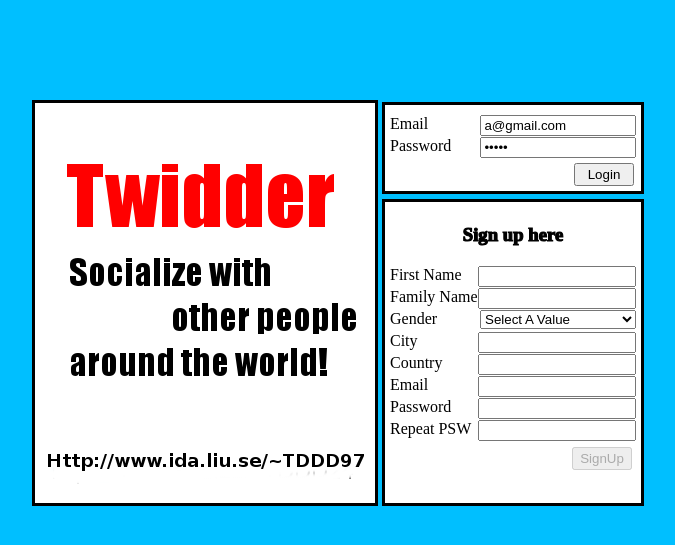
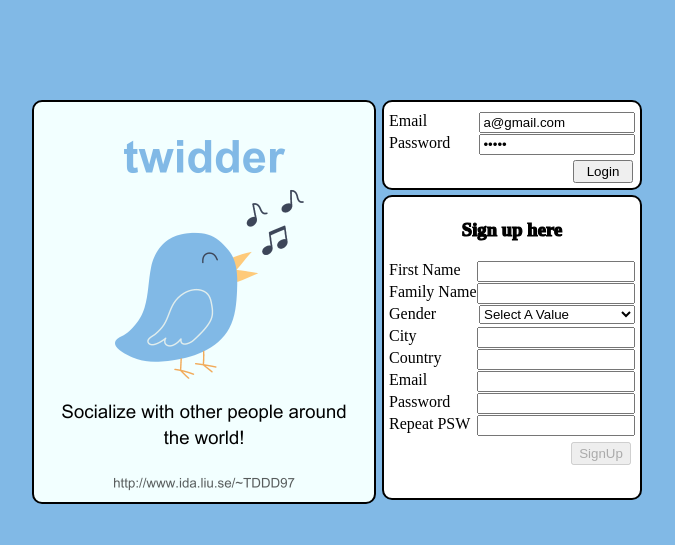
Before and after one commit to ayega233/Twidder_Final, a Flask app: page / in a window 1280 px wide. Shown: the top 545 px of the page, without its empty margins (308-983 px from the left). Run offline with Flask 3, Linux system fonts and the light colour scheme.

Commit message:
Updated styles and logo

```diff
--- a/static/styles/client.css
+++ b/static/styles/client.css
@@ -1,11 +1,11 @@
 body {
-  background-color: deepskyblue;
+  background-color: #81b9e6;
 }
 
 #welcome-view {
   width: 600px;
   height: 400px;
-  background-color: deepskyblue;
+  background-color: #81b9e6;
   margin: auto;
 }
 
@@ -13,7 +13,8 @@ body {
   width: 340px;
   height: 400px;
   background-image: url("../images/wimage.png");
-  border: solid;
+  border: 2px solid black;
+  border-radius: 10px;
 }
 
 #right-top {
@@ -22,7 +23,8 @@ body {
   margin-left: 350px;
   margin-top: -404px;
   background-color: white;
-  border: solid;
+  border: 2px solid black;
+  border-radius: 10px;
   padding: 3px;
 
 }
@@ -33,7 +35,8 @@ body {
   background-color: white;
   width: 250px;
   height: 295px;
-  border: solid;
+  border: 2px solid black;
+  border-radius: 10px;
   padding: 3px;
 }
 
@@ -73,7 +76,7 @@ form div {
 }
 
 .userProfile{
-  width: 30%;
+  width: 45%;
   padding: 15px;
 }
 
@@ -83,14 +86,15 @@ form div {
   margin: auto;
 }
 
+#profileName{
+  width: 50%;
+  float: left;
+}
+
 #profilepic {
   margin: auto;
 }
 
-#profileName{
-  width: 50%;
-  float: left;
-}
 
 #chg_psw_head {
   width: 50%;
```
Also changed, not shown: static/images/wimage.png, static/images/wimage2.png (added), static/images/wimage_backup.png (added).
